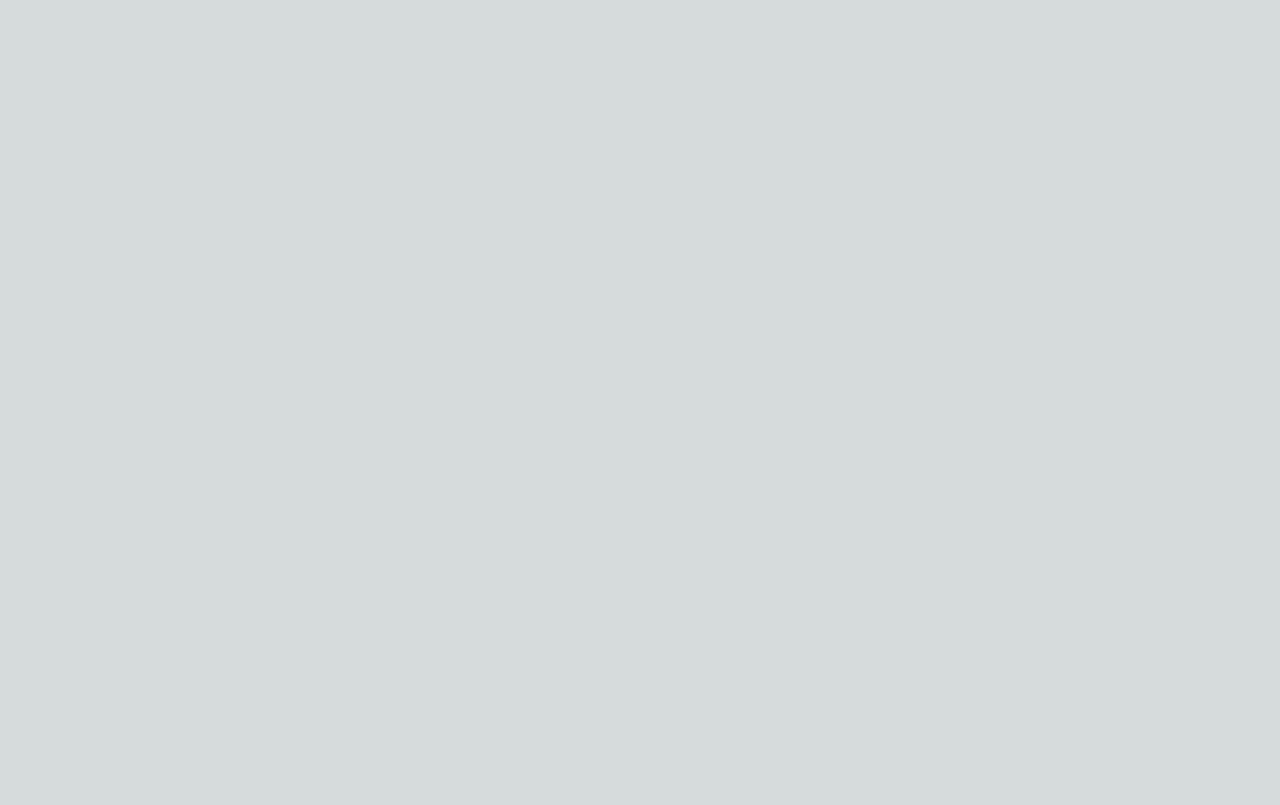
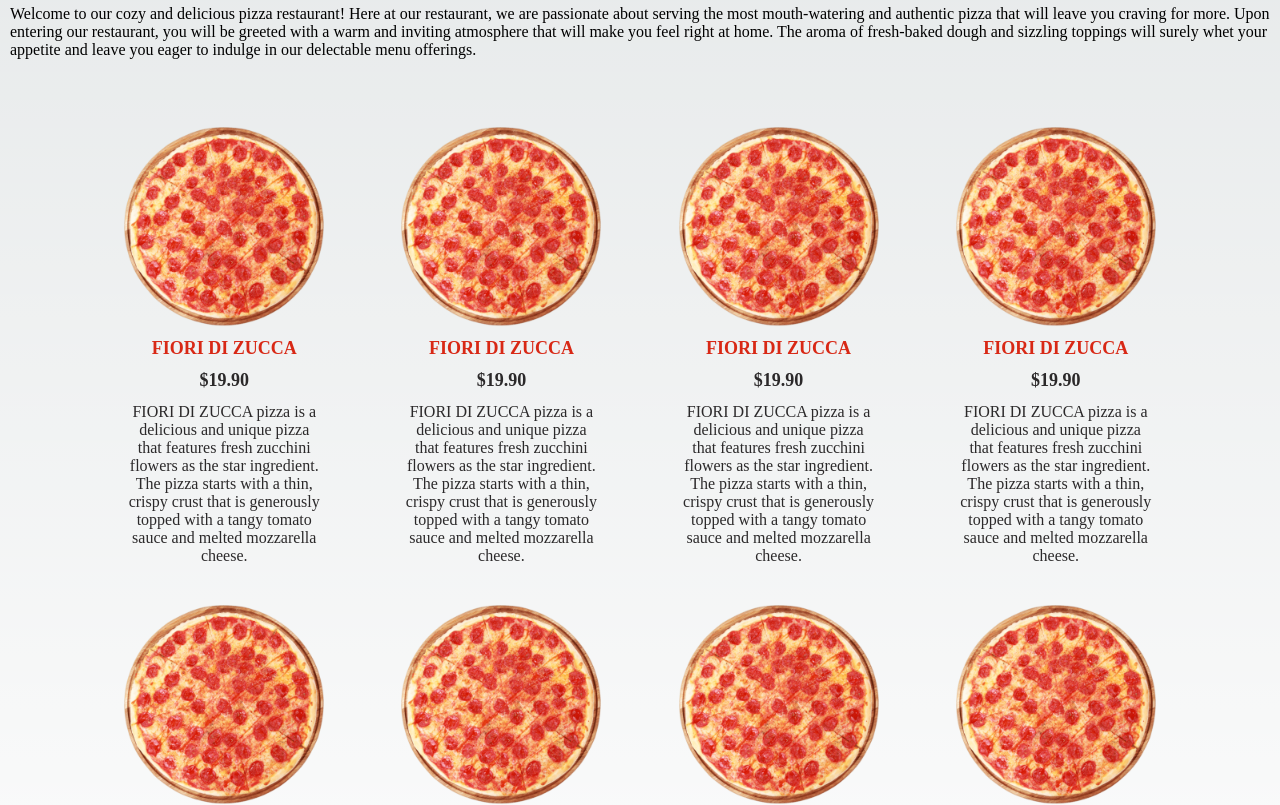
Before and after one commit to Chuloshnikov/pizzastore, a Next.js app: page / in a window 1280 px wide. Shown: the part 900-1705 px from the top of the page. Before the commit the page ends 818 px from the top, so only its background shows below. Built offline with nearby package versions, Linux system fonts and the light colour scheme.

Commit message:
ProductList Done
With Navbar fix

```diff
--- /dev/null
+++ b/pages/components/PizzaCard.jsx
@@ -0,0 +1,21 @@
+import React from 'react';
+import Image from "next/image";
+import styles from "../../styles/PizzaCard.module.css";
+
+const PizzaCard = () => {
+  return (
+    <div className={styles.container}>
+        <Image src="/images/pizza.png" alt="" width="200" height="200" />
+        <h1 className={styles.title}>FIORI DI ZUCCA</h1>
+        <span className={styles.price}>$19.90</span>
+        <p className={styles.description}>
+        FIORI DI ZUCCA pizza is a delicious and unique pizza that
+        features fresh zucchini flowers as the star ingredient.
+        The pizza starts with a thin, crispy crust that is generously
+        topped with a tangy tomato sauce and melted mozzarella cheese.
+        </p>
+    </div>
+  )
+}
+
+export default PizzaCard;
--- a/pages/components/PizzaList.jsx
+++ b/pages/components/PizzaList.jsx
@@ -1,8 +1,33 @@
 import React from 'react';
+import styles from "../../styles/PizzaList.module.css";
+import PizzaCard from './PizzaCard';
 
 const PizzaList = () => {
   return (
-    <div>PizzaList</div>
+    <div className={styles.container}>
+        <h1 className={styles.title}>THE BEST PIZZA IN TOWN</h1>
+        <p className={styles.description}>
+        Welcome to our cozy and delicious pizza restaurant!
+        Here at our restaurant, we are passionate about serving
+        the most mouth-watering and authentic pizza that will
+        leave you craving for more. Upon entering our restaurant,
+        you will be greeted with a warm and inviting atmosphere
+        that will make you feel right at home. The aroma of
+        fresh-baked dough and sizzling toppings will surely
+        whet your appetite and leave you eager to indulge
+        in our delectable menu offerings.
+        </p>
+        <div className={styles.wrapper}>
+            <PizzaCard/>
+            <PizzaCard/>
+            <PizzaCard/>
+            <PizzaCard/>
+            <PizzaCard/>
+            <PizzaCard/>
+            <PizzaCard/>
+            <PizzaCard/>
+        </div>
+    </div>
   )
 }
 
--- a/pages/index.js
+++ b/pages/index.js
@@ -3,6 +3,7 @@ import Image from 'next/image';
 import { Inter } from 'next/font/google';
 import styles from '@/styles/Home.module.css';
 import Slider from './components/Slider';
+import PizzaList from './components/PizzaList';
 
 const inter = Inter({ subsets: ['latin'] })
 
@@ -16,6 +17,7 @@ export default function Home() {
         <link rel="icon" href="/favicon.ico" />
       </Head>
       <Slider/>
+      <PizzaList />
     </>
   )
 }
--- a/styles/Navbar.module.css
+++ b/styles/Navbar.module.css
@@ -1,11 +1,13 @@
 .container {
     height: 6.25rem;
+    width: 100%;
     padding: 0 50px;
     background-color: #2B292A;
     display: flex;
     align-items: center;
     justify-content: space-between;
-    position: sticky;
+    position: fixed;
+    z-index: 90;
     top: 0;
 }
 
--- /dev/null
+++ b/styles/PizzaCard.module.css
@@ -0,0 +1,29 @@
+.container {
+    width: 22%;
+    display: flex;
+    flex-direction: column;
+    gap: 0.7rem;
+    align-items: center;
+    justify-content: center;
+    padding: 20px 40px;
+    z-index: 10;
+    cursor: pointer;
+}
+
+.title {
+    font-size: 18px;
+    font-weight: bold;
+    color: #D82815;
+}
+
+.price {
+    font-size: 18px;
+    font-weight: bold;
+    color: #2B292A;
+
+}
+
+.description {
+    text-align: center;
+    color: #2B292A;
+}
--- a/styles/PizzaList.module.css
+++ b/styles/PizzaList.module.css
@@ -0,0 +1,21 @@
+.container {
+    padding: 20px 10px;
+    display: flex;
+    flex-direction: column;
+    align-items: center;
+    gap: 3rem;
+}
+
+.discription {
+    font-size: 34px;
+    color: #444444;
+    width: 70%;
+}
+
+.wrapper {
+    width: 100%;
+    display: flex;
+    align-items: center;
+    justify-content: center;
+    flex-wrap: wrap;
+}
--- a/styles/Slider.module.css
+++ b/styles/Slider.module.css
@@ -1,5 +1,6 @@
 .container {
     height: calc(100vh - 100px);
+    margin-top: 6.25rem;
     background-image: url("../public/images/background1.jpg");
     background-repeat: repeat;
     overflow: hidden;
```
